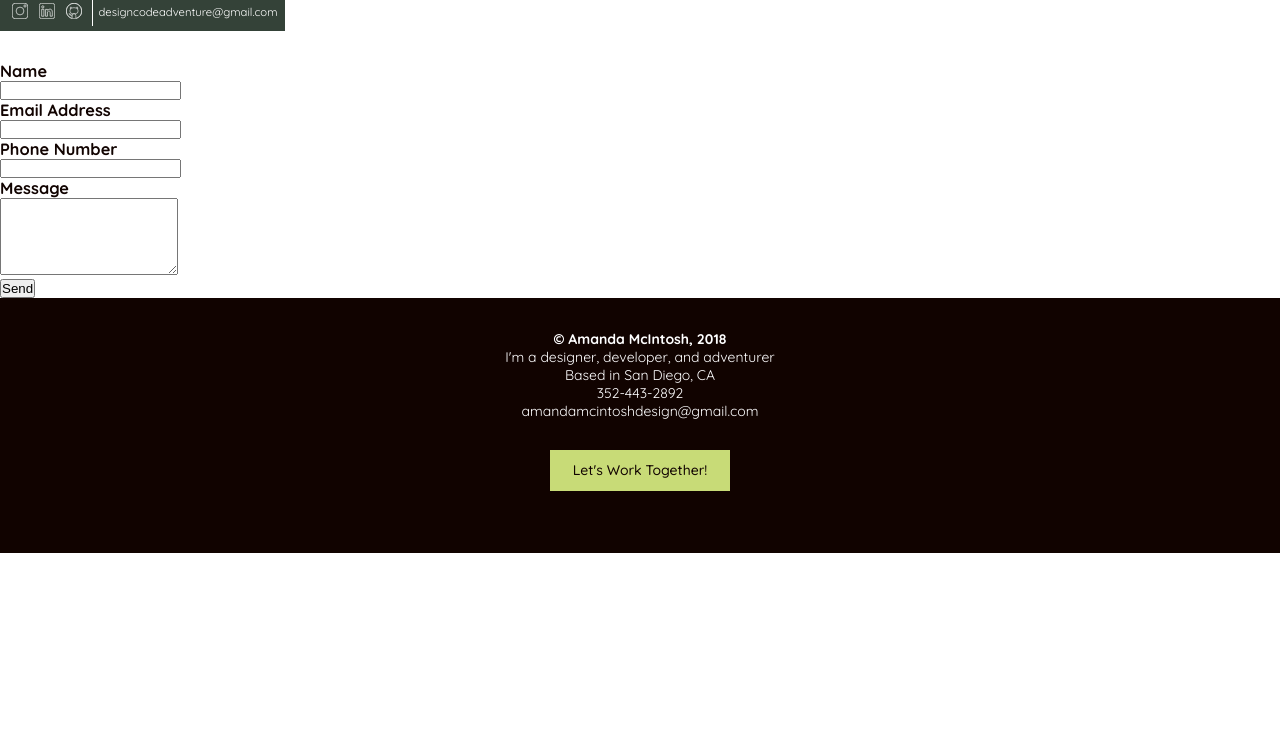
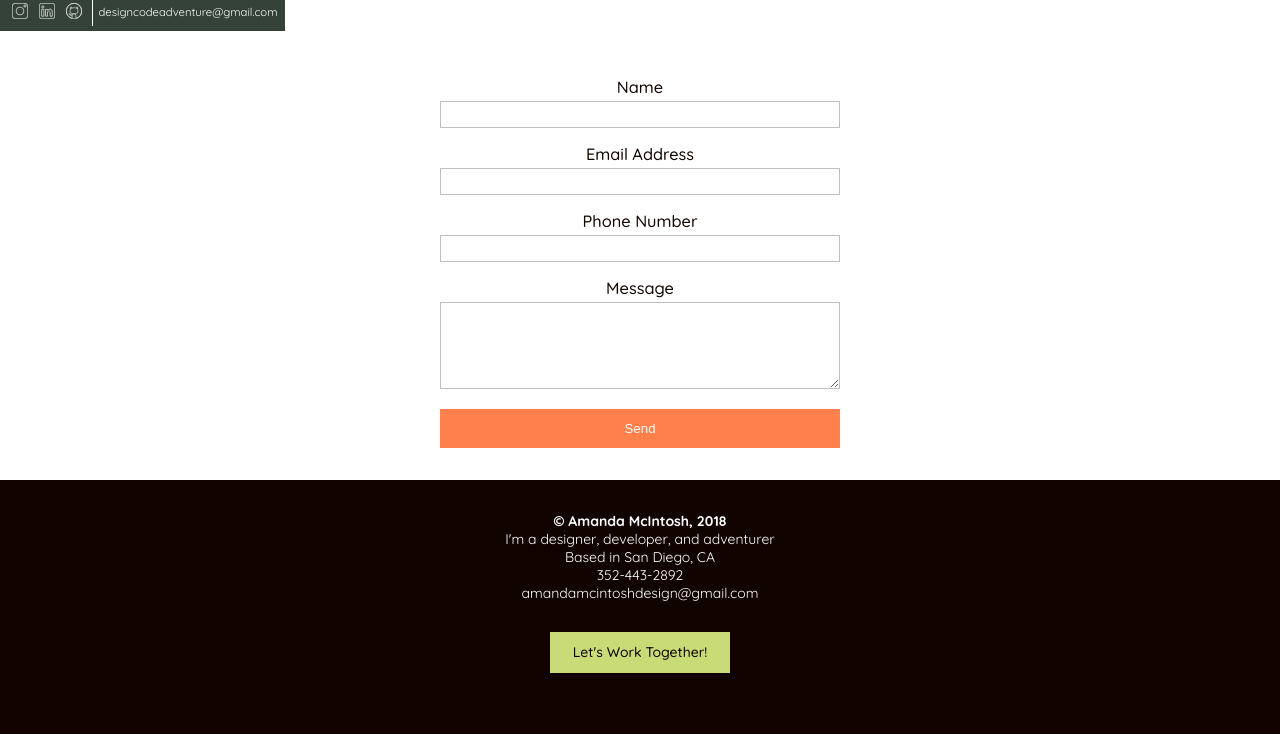
Before and after one commit to ammcintosh1/amandamcintosh.fun, a PHP site: page /site/contact.html in a window 1280 px wide. Shown: the part 39-773 px from the top of the page. Run offline with PHP 8.4, Linux system fonts and the light colour scheme; style sheets or scripts are compiled from the project's sources.

Commit message:
Formatting contact page and fixing margin on .me of homepage

```diff
--- a/dev/assets/css/scss/style.scss
+++ b/dev/assets/css/scss/style.scss
@@ -475,6 +475,7 @@ header {
 //MAIN
 .me {
   background: $light-grey;
+  padding: 5% 0;
 
   .photo {
     width:120px;
@@ -533,6 +534,9 @@ header {
   }
 }
 
+
+
+
 .footer {
   background: $black;
   color: #fff;
@@ -555,6 +559,39 @@ header {
     padding: .707rem 1.414rem;
     margin: 1.414rem;
   }
+
+/* ============== */
+/* PAGE: CONTACT
+/* ============== */
+.contact-form-container {
+  margin-bottom: 2rem;
+  text-align: center;
+  .form-field {
+    margin: 1rem auto;
+  }
+  h3 {
+    margin-bottom: .25rem;
+    font-weight: 500;
+  }
+  button {
+    background: rgb(255, 128, 74);
+    border: 0;
+    color: white;
+    padding: .75rem 1.5rem;
+    outline: none;
+    width: 100%;
+  }
+  form {
+    width: 400px;
+    margin: auto;
+  }
+  input,
+  textarea {
+    width: 100%;
+    padding: 5px;
+    border: 1px solid rgba(0,0,0,.25)
+  }
+}
 
 /* ============== */
 /* PAGE: WORK
@@ -680,6 +717,7 @@ header {
 
   .summary {
     margin-bottom: 60px;
+
     h2 { text-align: left}
 // Uncomment out when sticky summaries are fixed - 3-1-18
 //    position: fixed;
--- a/dev/template/index.hbs
+++ b/dev/template/index.hbs
@@ -19,7 +19,7 @@ description: I’ve worked as a designer/illustrator for 5 years. I am flexible
   <div class="text-centered">
     <h2>I design, develop and make a mean cuppa' joe</h2>
     <p>I've been freelancing and working in-house at tech startups for 5 years. I've worked on projects like developing a Javascript-based GUI and building conversion-focused landing pages. I also am a pro at foaming steamed-milk without an espresso machine. Unfortunately, you cant try my coffee, but you can check out some of my work:</p>
-    <a href="https://github.com/ammcintosh1" class="button-top-border">My Code</a>
+    <a href="https://github.com/ammcintosh1" target="_blank" class="button-top-border">My Code</a>
     <a href="work.html" class="button-top-border">My Projects</a>
   </div>
   <img src="img/coffee.jpg" width="200px" alt="Cup of Coffee">
@@ -148,7 +148,6 @@ description: I’ve worked as a designer/illustrator for 5 years. I am flexible
     </ul>
   </div>
 </div>
-<!--
 
 <div class="portfolio">
   <div class="icon-grid">
@@ -176,6 +175,5 @@ description: I’ve worked as a designer/illustrator for 5 years. I am flexible
   <div class="summary"></div>
   <div class="form"></div>
 </div>
--->
 
 <div class="footer"></div>
```
Also changed, not shown: dev/assets/css/style.css (+29 -1 lines), dev/template/contact.hbs (+14 -32 lines), 1 other file.
